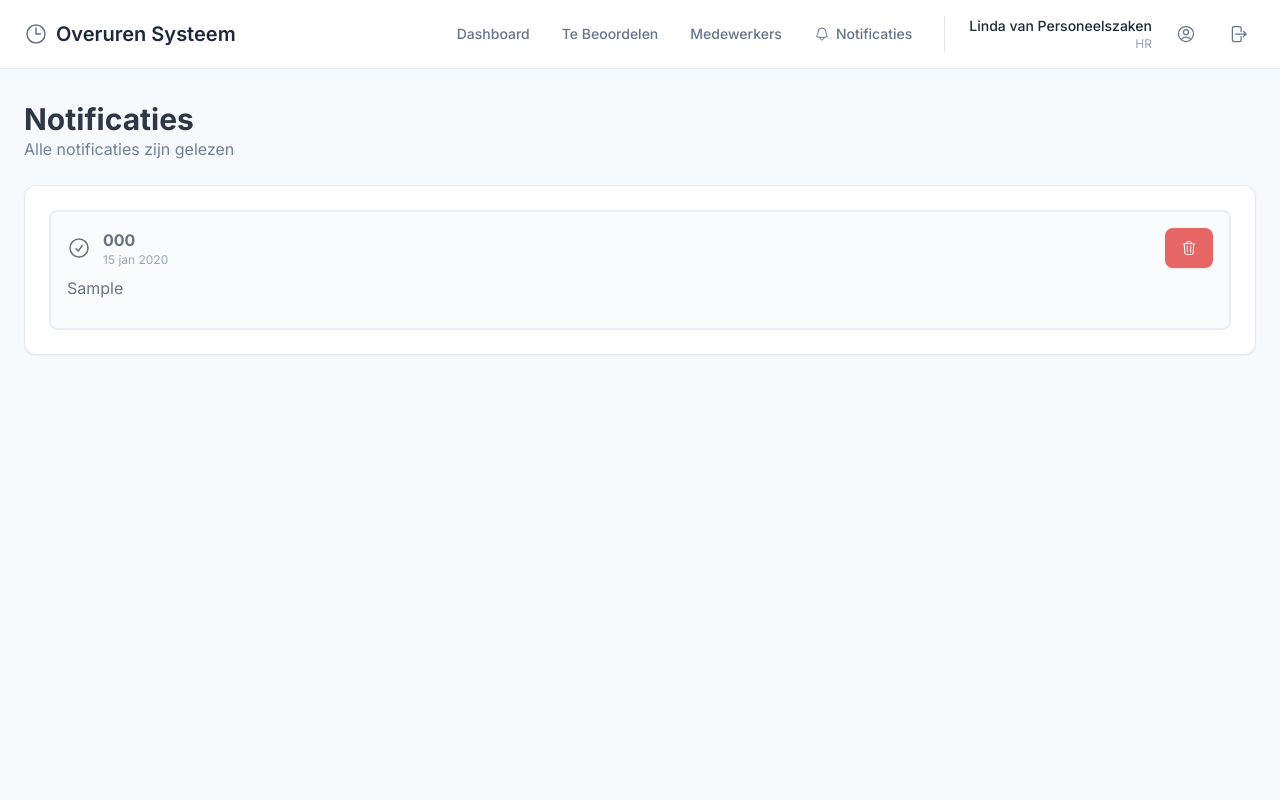
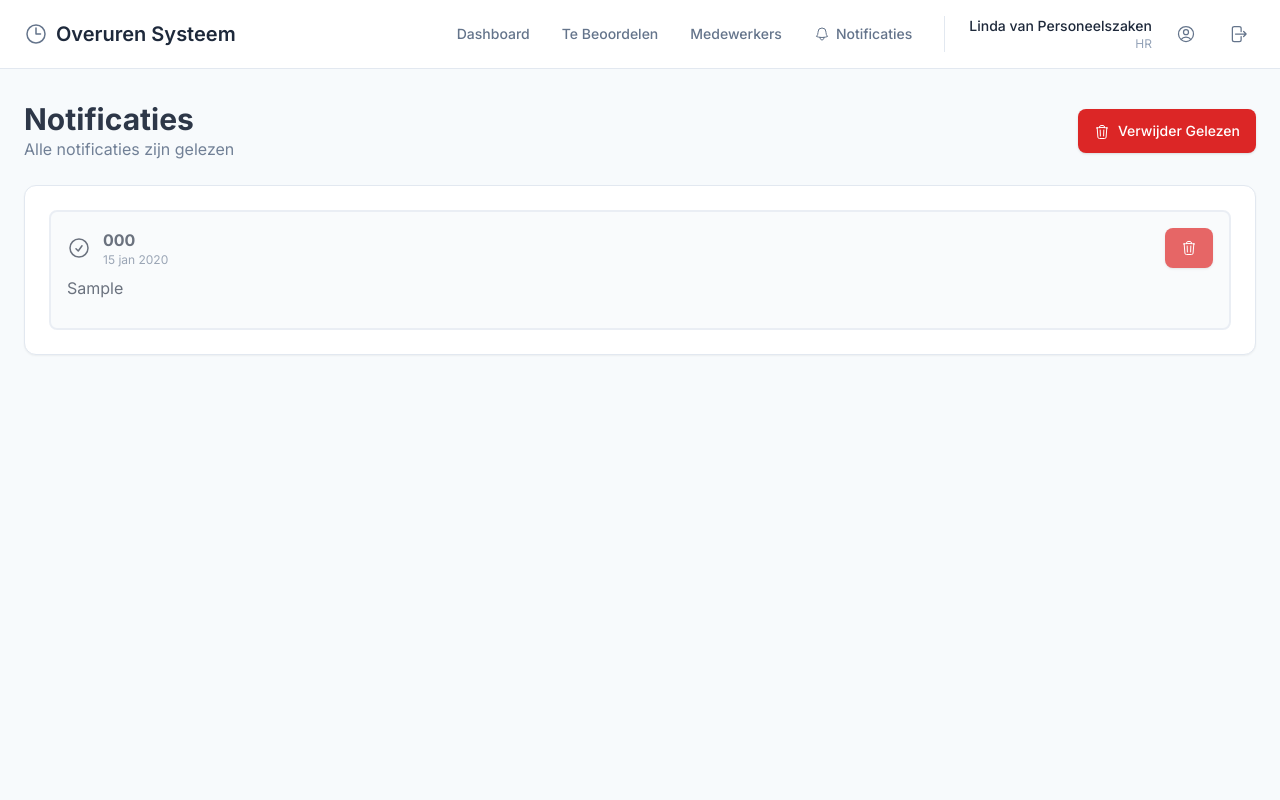
Before and after one commit to Quaap70/Overuren, a Laravel app: page /notificaties in a window 1280 px wide. Run offline with Laravel 12, Linux system fonts and the light colour scheme; a user stored in the database is signed in; data comes from the database, SQL or seed files in the repository; tables that the repository leaves empty hold one stand-in row (values such as "Sample post"); style sheets or scripts are compiled from the project's sources; some libraries are stand-ins or nearby versions.

Commit message:
Feature: Voeg 'Verwijder alle gelezen' button toe aan Notificaties
- Nieuwe button naast 'Alles gelezen' button
- Verwijdert alle gelezen notificaties in één keer
- Toont aantal te verwijderen notificaties in confirm modal
- Backend: destroyAllRead method in NotificatieController
- Frontend: gelezen_count prop en nieuwe ConfirmModal

```diff
--- a/app/Http/Controllers/NotificatieController.php
+++ b/app/Http/Controllers/NotificatieController.php
@@ -21,6 +21,7 @@ class NotificatieController extends Controller
         return Inertia::render('Notificaties/Index', [
             'notificaties' => $notificaties,
             'ongelezen_count' => $request->user()->notificaties()->where('gelezen', false)->count(),
+            'gelezen_count' => $request->user()->notificaties()->where('gelezen', true)->count(),
         ]);
     }
 
@@ -68,6 +69,19 @@ class NotificatieController extends Controller
     }
 
     /**
+     * Delete all read notifications
+     */
+    public function destroyAllRead(Request $request)
+    {
+        $request->user()
+            ->notificaties()
+            ->where('gelezen', true)
+            ->delete();
+
+        return redirect()->back();
+    }
+
+    /**
      * Get unread count (for header badge)
      */
     public function unreadCount(Request $request)
--- a/resources/js/Pages/Notificaties/Index.jsx
+++ b/resources/js/Pages/Notificaties/Index.jsx
@@ -6,8 +6,9 @@ import Button from '../../Components/Button';
 import ConfirmModal from '../../Components/ConfirmModal';
 import { CheckCircleIcon, XCircleIcon, CogIcon, BellIcon, InformationCircleIcon, InboxIcon, CheckIcon, TrashIcon } from '@heroicons/react/24/outline';
 
-export default function NotificatiesIndex({ notificaties, ongelezen_count }) {
+export default function NotificatiesIndex({ notificaties, ongelezen_count, gelezen_count }) {
     const [markAllConfirm, setMarkAllConfirm] = useState(false);
+    const [deleteAllReadConfirm, setDeleteAllReadConfirm] = useState(false);
     const [deleteConfirm, setDeleteConfirm] = useState({ show: false, id: null });
     const getTypeIcon = (type) => {
         const icons = {
@@ -45,6 +46,17 @@ export default function NotificatiesIndex({ notificaties, ongelezen_count }) {
         router.post('/notificaties/alles-gelezen', {}, {
             preserveScroll: true,
             onFinish: () => setMarkAllConfirm(false),
+        });
+    };
+
+    const deleteAllRead = () => {
+        setDeleteAllReadConfirm(true);
+    };
+
+    const confirmDeleteAllRead = () => {
+        router.delete('/notificaties/gelezen', {
+            preserveScroll: true,
+            onFinish: () => setDeleteAllReadConfirm(false),
         });
     };
 
@@ -95,11 +107,18 @@ export default function NotificatiesIndex({ notificaties, ongelezen_count }) {
                             : 'Alle notificaties zijn gelezen'}
                     </p>
                 </div>
-                {ongelezen_count > 0 && (
-                    <Button variant="secondary" onClick={markAllAsRead}>
-                        <CheckIcon className="w-4 h-4 inline mr-1" /> Alles Gelezen
-                    </Button>
-                )}
+                <div className="flex gap-2">
+                    {ongelezen_count > 0 && (
+                        <Button variant="secondary" onClick={markAllAsRead}>
+                            <CheckIcon className="w-4 h-4 inline mr-1" /> Alles Gelezen
+                        </Button>
+                    )}
+                    {gelezen_count > 0 && (
+                        <Button variant="danger" onClick={deleteAllRead}>
+                            <TrashIcon className="w-4 h-4 inline mr-1" /> Verwijder Gelezen
+                        </Button>
+                    )}
+                </div>
             </div>
 
             <Card>
@@ -213,6 +232,16 @@ export default function NotificatiesIndex({ notificaties, ongelezen_count }) {
             />
 
             <ConfirmModal
+                isOpen={deleteAllReadConfirm}
+                onClose={() => setDeleteAllReadConfirm(false)}
+                title="Alle gelezen notificaties verwijderen"
+                message={`Weet je zeker dat je alle ${gelezen_count} gelezen notificatie${gelezen_count !== 1 ? 's' : ''} permanent wilt verwijderen?`}
+                onConfirm={confirmDeleteAllRead}
+                confirmText="Alles Verwijderen"
+                variant="danger"
+            />
+
+            <ConfirmModal
                 isOpen={deleteConfirm.show}
                 onClose={() => setDeleteConfirm({ show: false, id: null })}
                 title="Notificatie verwijderen"
--- a/routes/web.php
+++ b/routes/web.php
@@ -56,6 +56,7 @@ Route::middleware('auth')->group(function () {
         Route::get('/', [NotificatieController::class, 'index'])->name('index');
         Route::post('/{notificatie}/gelezen', [NotificatieController::class, 'markAsRead'])->name('mark-read');
         Route::post('/alles-gelezen', [NotificatieController::class, 'markAllAsRead'])->name('mark-all-read');
+        Route::delete('/gelezen', [NotificatieController::class, 'destroyAllRead'])->name('destroy-all-read');
         Route::delete('/{notificatie}', [NotificatieController::class, 'destroy'])->name('destroy');
         Route::get('/ongelezen-count', [NotificatieController::class, 'unreadCount'])->name('unread-count');
     });
```
